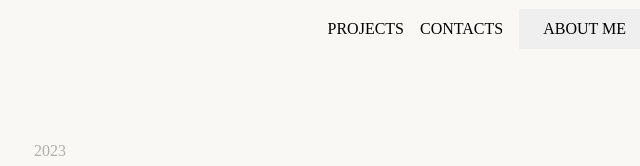
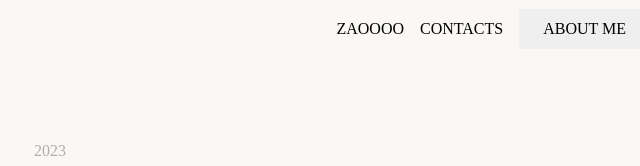
Before and after one commit to mirirosca/RoscaMirela_Portfolio, a plain HTML site: page index.html in a window 1280 px wide. Shown: the top 166 px of the page, 590-1230 px from the left. Drawn offline with nearby package versions, Linux system fonts and the light colour scheme.

Commit message:
scherzetto

```diff
--- a/index.html
+++ b/index.html
@@ -17,7 +17,7 @@
     <a href="#" class="logo">mirela rosca</a>
     <img src="./icone/icons8-menu-arrotondato-50.png" alt="menu icon" class="menu-icon">
     <ul class="nav-bar">
-      <li><a href="#">PROJECTS</a></li>
+      <li><a href="#">ZAOOOO</a></li>
       <li><a href="#">CONTACTS</a></li>
       <li><button><a href="">ABOUT ME</a></button></li>
     </ul>
```
